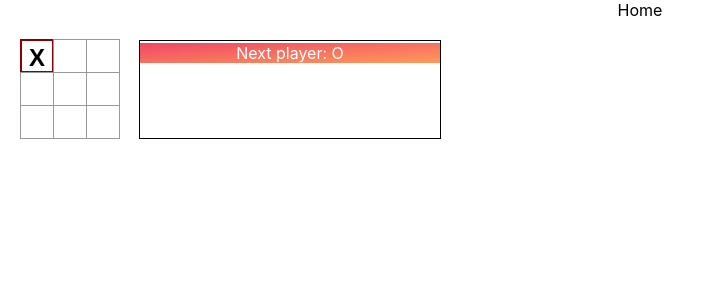
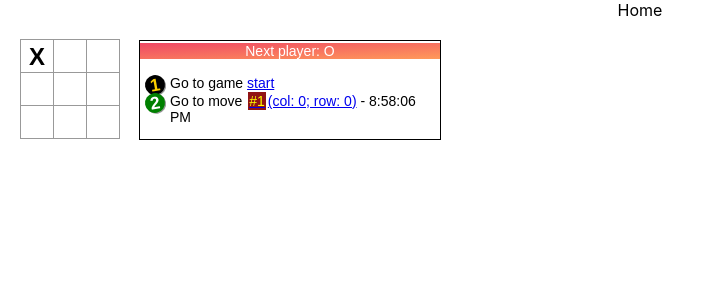
Before and after one commit to matsola-sv/tictactoe-rxn, a React (Create React App) app: page / in a window 1280 px wide. Both pictures are taken after a click on the button 37 px from the left and 56 px from the top of the page. Shown: the top 300 px of the page, without its empty margins (0-705 px from the left). Built offline with nearby package versions, Linux system fonts and the light colour scheme; the HTML template or start-up script is replaced by a standard one.

Commit message:
Tictactoe. Show the history of moves in the game

```diff
--- a/src/assets/css/TicTacToe.css
+++ b/src/assets/css/TicTacToe.css
@@ -1,3 +1,12 @@
+#t3-game {
+    font: 14px "Century Gothic", Futura, sans-serif;
+    margin: 20px;
+}
+
+ol, ul {
+    padding-left: 30px;
+}
+
 .board-row:after {
     clear: both;
     content: "";
@@ -31,10 +40,17 @@
     background-color: green;
 }
 
+.kbd-navigation .square:focus {
+    background: #ddd;
+}
+
+.status {
+    margin-bottom: 10px;
+}
+
 .game {
     display: flex;
     flex-direction: row;
-    margin: 20px;
 }
 
 .game-info {
@@ -52,10 +68,6 @@
     text-align: center;
 }
 
-.status {
-    margin-bottom: 10px;
-}
-
 .status .victory {
     background-color: #c2fbd7;
     color: green;
@@ -70,3 +82,49 @@
     background: linear-gradient(to bottom right, #EF4765, #FF9A5A);
     color: #FFFFFF;
 }
+
+#moves-history {
+    text-align: initial;
+}
+
+#moves-history ol {
+    list-style: none;
+    counter-reset: history-counter;
+}
+
+#moves-history li {
+    margin: 0 0 0.1rem 0;
+    counter-increment: history-counter;
+    position: relative;
+}
+
+#moves-history li::before {
+    content: counter(history-counter);
+    color: #fcd000;
+    font-size: 1.1rem;
+    font-weight: bold;
+    position: absolute;
+    --size: 20px;
+    left: calc(-1 * var(--size) - 5px);
+    line-height: var(--size);
+    width: var(--size);
+    height: var(--size);
+    top: 0;
+    transform: rotate(-10deg);
+    background: black;
+    border-radius: 50%;
+    text-align: center;
+    box-shadow: 1px 1px 0 #999;
+}
+
+#moves-history li.selected::before {
+    background: green;
+    color: white;
+}
+
+#moves-history .move-id {
+    background-color: #911414;
+    color: yellow;
+    padding: 1px;
+    margin: 0 2px;
+}
--- a/src/components/tictactoe/board.tsx
+++ b/src/components/tictactoe/board.tsx
@@ -4,11 +4,15 @@ import {T3Square} from "./board/square";
 
 export type T3SquareType = string | null;
 
-interface T3BoardPropsI {
+export type T3BoardElHandlerI = {
+    (squareID: number): void
+}
+
+export interface T3BoardPropsI {
     columns: number,
     selected: number | null,
     selectedLine?: number[],
-    onClick: (squareID: number) => void,
+    onClick: T3BoardElHandlerI,
     squares: T3SquareType[]
 }
 
@@ -20,7 +24,7 @@ export const T3Board: FC<T3BoardPropsI> = (props) => {
      * This syntax provides binding `this` inside
      * @param id
      */
-    const handlerClickSquare = (id: number) => {
+    const handlerClickSquare: T3BoardElHandlerI = (id: number) => {
         props.onClick(id);
     }
 
--- a/src/components/tictactoe/board/row.tsx
+++ b/src/components/tictactoe/board/row.tsx
@@ -1,11 +1,11 @@
 import React, { FC, ReactElement, ReactNode } from "react";
 
-type RowProps = {
+export type T3BoardRowProps = {
     squares?: ReactElement[],
     children?: ReactNode
 };
 
-export const T3BoardRow: FC<RowProps> = ({squares = null, children}) => {
+export const T3BoardRow: FC<T3BoardRowProps> = ({squares = null, children}) => {
     return (
         <div className="board-row">
             {squares ?? children}
--- a/src/components/tictactoe/board/square.tsx
+++ b/src/components/tictactoe/board/square.tsx
@@ -1,11 +1,15 @@
 import React, {FC, ReactElement, FormEvent} from "react";
 
-type T3SquareProps =  {
+export type T3SquareHandlerI = {
+    (event: React.FormEvent): void
+}
+
+export type T3SquareProps =  {
     id: number,
     content?: ReactElement | null,
     selected?: boolean,
     selectedLine?: boolean,
-    onClick: (event: React.FormEvent) => void
+    onClick: T3SquareHandlerI
 };
 
 export const T3Square: FC<T3SquareProps> = (props) => {
--- a/src/components/tictactoe/game.tsx
+++ b/src/components/tictactoe/game.tsx
@@ -1,10 +1,22 @@
 import {FC, ReactElement, useState} from "react";
 import '../../assets/css/TicTacToe.css';
 
-import {T3Board, T3SquareType} from "./board";
+import {T3Board, T3BoardElHandlerI, T3SquareType} from "./board";
 import {T3NextMoveStatus} from "./game/status/nextMove";
 import {T3VictoryStatus} from "./game/status/victory";
 import {T3DrawStatus} from "./game/status/draw";
+import {T3History, T3HistoryHandlerI} from "./history";
+
+/**
+ * You can use the date as the id, but there is one plus in using the id as a sequence number:
+ * It is easy to find the first element (id = 0)
+ */
+export interface T3GameMoveI {
+    id: number,
+    date: number,
+    squareID: number,
+    player: T3PlayerI
+}
 
 export interface T3PlayerI {
     id: number,
@@ -12,8 +24,9 @@ export interface T3PlayerI {
 }
 
 interface T3GameStateI {
-    squareId: number | null,                              // current square id
-    squares: T3SquareStateI[],                            // squares state
+    date: number,                                    // the timestamp
+    squareID: number | null,                         // current square id === null - start of game without player moves
+    squares: T3SquareStateI[],                       // squares state
     winner:  T3WinnerI,
 }
 
@@ -30,28 +43,38 @@ export const T3Game: FC = () =>  {
         { id: 1, name: "X" },
         { id: 2, name: "O" }
     ];
-    const defaultState: T3GameStateI = {
-        squareId: null,                              // current square id
+    const moveState: T3GameStateI = {
+        date: Date.now(),                            // the date(timestamp) of the move
+        squareID: null,                              // current square id
         squares: Array(9).fill(null),                // list of squares and moves in them
         winner: null
     };
 
-    const [move, setMove] = useState(0);             // current move id
-    const [moveState, setMoveState] = useState<T3GameStateI>(defaultState);
+    const [move, setMove] = useState<number>(0);     // current move id
+    const [movesHistory, setMovesHistory] = useState<T3GameStateI[]>([moveState]);
 
     /**
+     * Element selection handler on the board
      * This syntax provides binding `this` inside
      * @param squareID
      */
-    const handlerClick = (squareID: number): void => {
+    const boardHandler : T3BoardElHandlerI = (squareID: number): void => {
         makeMove(squareID);
+    }
+
+    /**
+     * @param moveID
+     */
+    const historyMoveHandler: T3HistoryHandlerI = (moveID: number): void => {
+        //TODO jump to move
     }
 
     /**
      * Get squares on current move or for the passed move
      */
-    const getSquares = (): T3SquareStateI[] => {
-        return moveState.squares;
+    const getSquares = (move?: T3GameStateI): T3SquareStateI[] => {
+        return (move ?? getMove())
+            .squares;
     }
 
     /**
@@ -66,7 +89,7 @@ export const T3Game: FC = () =>  {
      * Get current square ID on the current move
      */
     const getCurrentSquareID = (): number | null => {
-        return moveState.squareId;
+        return moveState.squareID;
     }
 
     /**
@@ -89,7 +112,7 @@ export const T3Game: FC = () =>  {
      * Return game state of the current move
      */
     const getMove = (): T3GameStateI => {
-        return moveState;
+        return getHistory()[getMoveID()]
     }
 
     /**
@@ -100,25 +123,36 @@ export const T3Game: FC = () =>  {
     }
 
     /**
-     * @param squareId
+     * Get moves history
      */
-    const makeMove = (squareId: number): void => {
-        if (getWinner() || getSquare(squareId)) {
+    const getHistory = (): T3GameStateI[] => {
+        return movesHistory;
+    }
+
+    /**
+     * @param squareID
+     */
+    const makeMove = (squareID: number): void => {
+        if (getWinner() || getSquare(squareID)) {
             return;
         }
 
         // Overwrite the history to the current move (including)
         let nextMove = getMoveID() + 1;
+        let history = getHistory().slice(0, nextMove);
         let squares = getSquares().slice();
-        squares[squareId] = getPlayer();
+        squares[squareID] = getPlayer();
 
         // Update state game
-        setMove(nextMove);                   // update current move number. Will be needed for move history
-        setMoveState({                       // update the value in the current square
-            squares: squares,
-            squareId: squareId,
-            winner: calculateWinner(squares) // we calculate the winner on each
-        });
+        setMove(nextMove);                        // update current move number. Will be needed for move history
+        setMovesHistory(                          // add the state of the step to the game history
+            history.concat([{
+                date: Date.now(),
+                squareID: squareID,
+                squares: squares,
+                winner: calculateWinner(squares)  // we calculate the winner on each
+            }])
+        );
     }
 
     /**
@@ -179,13 +213,24 @@ export const T3Game: FC = () =>  {
     const preparedSquares: T3SquareType[] = getSquares()
         .map(player => player === null ? player: player.name);
 
+    // Prepare history moves before rendering
+    const moves: T3GameMoveI[] = getHistory()
+        .map((move, index) => Object.assign({
+            id: index,
+            date: move.date,
+            squareID: move.squareID,
+            player: getSquare(
+                move.squareID ?? 0 // squareID = null - start of game without player moves
+            )
+        }));
+
     return (
-        <div className="game">
+        <div id="t3-game" className="game">
             <div className="game-board">
                 <T3Board columns={boardColumns}
                          squares={preparedSquares}
                          selected={getCurrentSquareID()}
-                         onClick={handlerClick}
+                         onClick={boardHandler}
                          selectedLine={getWinner()?.winnerLine}
                 />
             </div>
@@ -195,6 +240,11 @@ export const T3Game: FC = () =>  {
                         {renderStatus()}
                     </div>
                 </div>
+                <T3History moves={moves}
+                           hasStartMove={true}
+                           currentMove={getMoveID()}
+                           onClick={historyMoveHandler}
+                />
             </div>
         </div>
     );
--- a/src/components/tictactoe/game/status/nextMove.tsx
+++ b/src/components/tictactoe/game/status/nextMove.tsx
@@ -1,7 +1,7 @@
 import React, {FC} from "react";
 import {T3PlayerI} from "../../game";
 
-interface NextStatusPropsI {
+type NextStatusPropsI = {
     player: T3PlayerI
 }
 
--- /dev/null
+++ b/src/components/tictactoe/history.tsx
@@ -0,0 +1,62 @@
+import {FC, ReactElement} from "react";
+import {T3GameMoveI} from "./game";
+import {T3HistoryMove} from "./history/move";
+import {T3HistoryDefaultMove as T3DefaultMove} from "./history/defaultMove";
+
+export type T3HistoryHandlerI = {
+    (moveID: number): void
+}
+
+export interface T3HistoryPropsI {
+    hasStartMove?: boolean,             // start of game without player moves
+    currentMove: number,
+    moves: T3GameMoveI[],
+    onClick: T3HistoryHandlerI
+}
+
+export const T3History: FC<T3HistoryPropsI> = (props) => {
+    // Set default props
+    const { hasStartMove = false }: T3HistoryPropsI = props;
+
+    const moveHandler: T3HistoryHandlerI = (id: number) => {
+    }
+
+    /**
+     * @param move
+     */
+    const renderMove = (move: T3GameMoveI): ReactElement => {
+        return (
+            <T3HistoryMove id={move.id}
+                         key={move.id}
+                         date={move.date}
+                         squareID={move.squareID}
+                         player={move.player}
+                         selected={props.currentMove === move.id}
+                         onClick={moveHandler}
+            />
+        );
+    };
+
+    /**
+     * Start of the game, players haven't yet walked
+     */
+    const renderDefaultMove = (): ReactElement => {
+        return (
+            <T3DefaultMove key={0}
+                           selected={props.currentMove === 0}
+            />
+        );
+    };
+
+    const moves: ReactElement[] = props.moves
+        .map(move => !move.id && hasStartMove ?
+            renderDefaultMove() :
+            renderMove(move)
+        );
+
+    return (
+        <div id="moves-history">
+            <ol>{moves}</ol>
+        </div>
+    )
+}
--- /dev/null
+++ b/src/components/tictactoe/history/defaultMove.tsx
@@ -0,0 +1,17 @@
+import {FC} from "react";
+
+export interface T3DefaultMovePropsI {
+    selected: boolean,
+}
+
+export const T3HistoryDefaultMove: FC<T3DefaultMovePropsI> = (props) => {
+    const { selected = false }: T3DefaultMovePropsI = props;
+    const classes: string  = selected ? 'selected' : "";
+
+    return (
+        <li className={classes}>
+            <span>Go to game </span>
+            <a href="#"> start </a>
+        </li>
+    );
+}
--- /dev/null
+++ b/src/components/tictactoe/history/move.tsx
@@ -0,0 +1,43 @@
+import {FC} from "react";
+import {T3PlayerI} from "../game";
+import {T3HistoryHandlerI} from "../history";
+
+export interface T3MovePropsI {
+    id: number,
+    date: number,
+    squareID: number,
+    player: T3PlayerI,
+    selected: boolean,
+    onClick: T3HistoryHandlerI
+}
+
+export const T3HistoryMove: FC<T3MovePropsI> = (props) => {
+    // Set default props
+    const { squareID, selected = false } = props;
+
+    const classes: string = selected ? 'selected' : "";
+    const date: string = new Date(props.date)
+        .toLocaleTimeString();
+
+    const getCoordinates = (): string => {
+        let col: number = squareID % 3;
+        let row: number = Math.floor(squareID / 3);
+
+        return `(col: ${col}; row: ${row})`;
+    }
+
+    return (
+        <li className={classes}>
+            <span>Go to move  </span>
+            <a href="#">
+                    <span className="move-id">
+                        #{props.id}
+                    </span>
+                <span className="move-coords">
+                        {getCoordinates()}
+                    </span>
+            </a>
+            <span> - {date}</span>
+        </li>
+    );
+}
```
